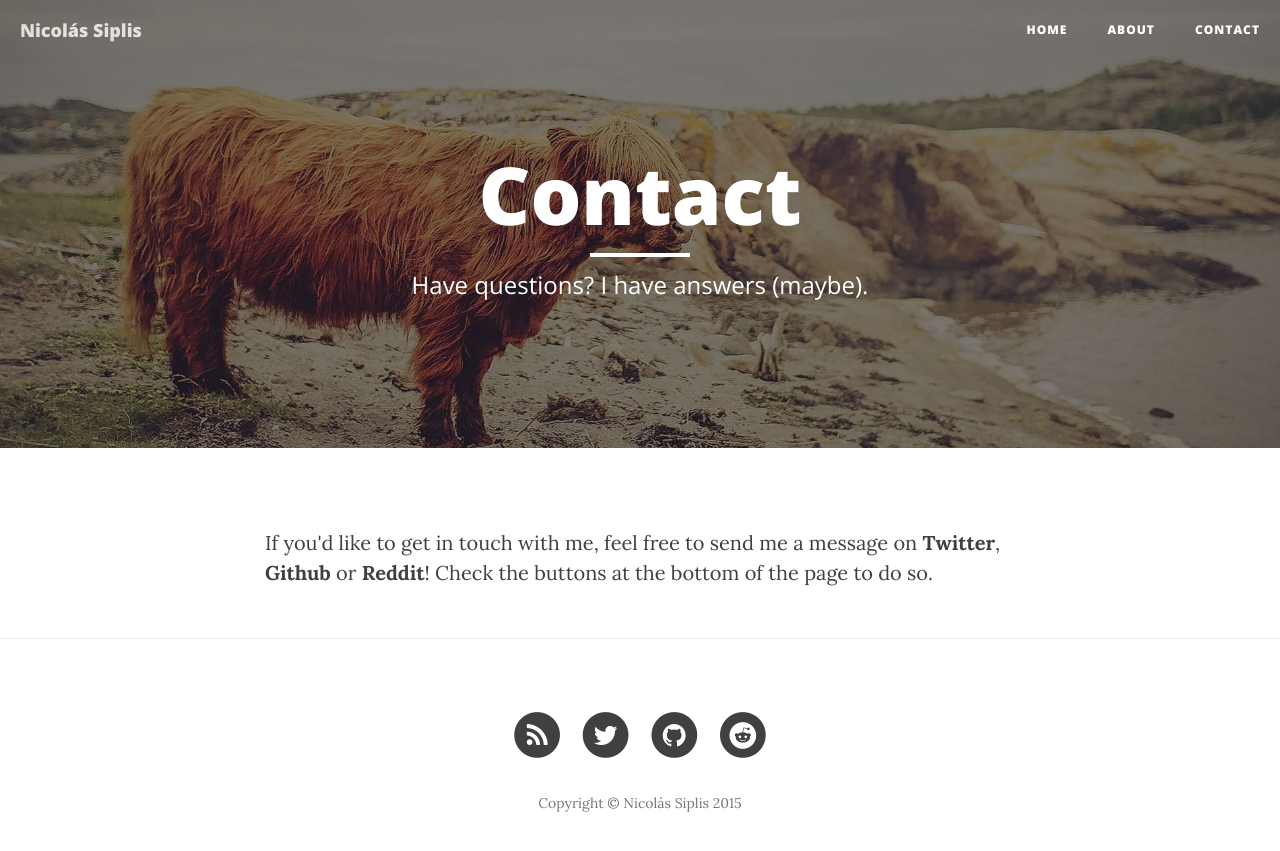
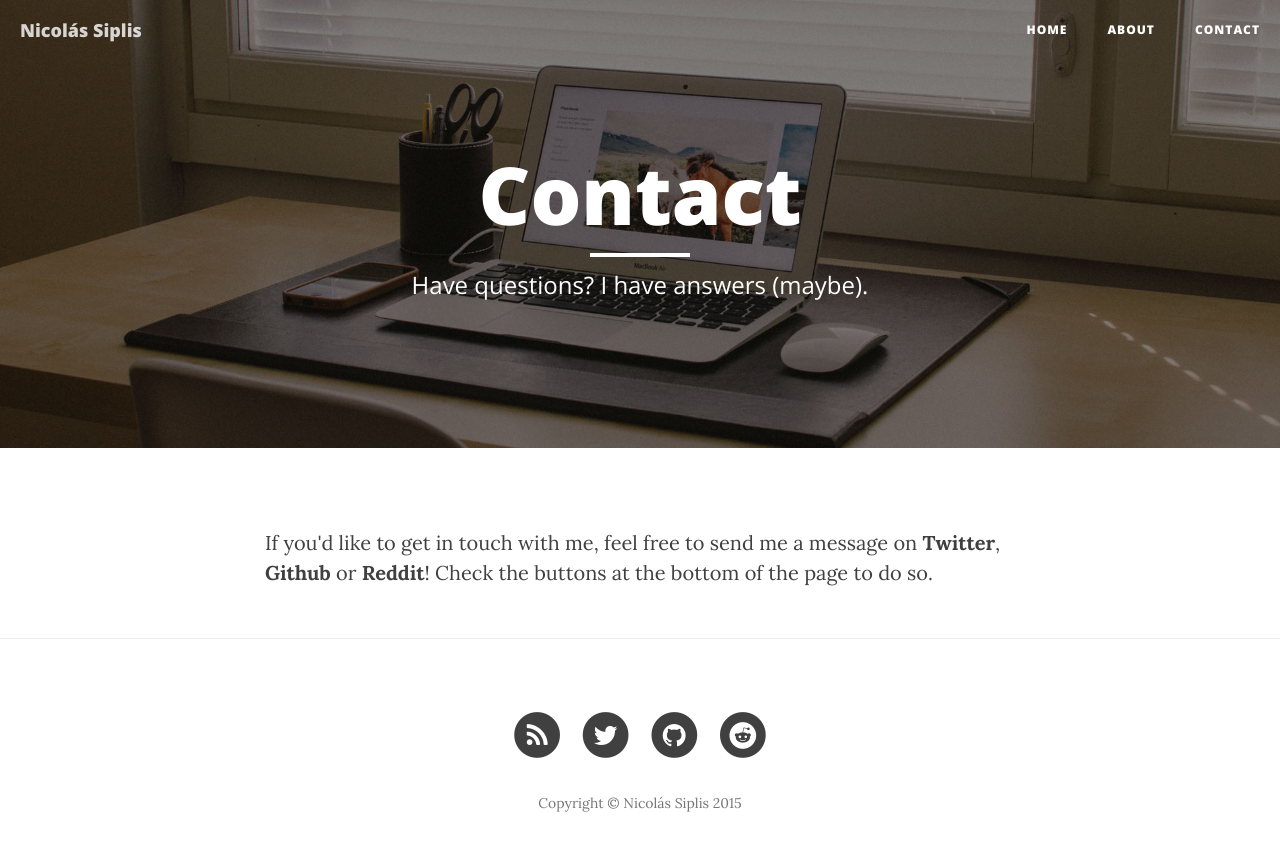
Before and after one commit to nicolas-siplis-zz/nicolas-siplis.github.io, a Jekyll site: the page built from contact.html, in a window 1280 px wide. Shown: the top 851 px of the page. Built offline with Jekyll 4.4.1, drawn with Linux system fonts in a browser that asks for light colours; nearby versions of some CDN libraries.

```diff
--- a/contact.html
+++ b/contact.html
@@ -2,7 +2,7 @@
 layout: page
 title: "Contact"
 description: "Have questions? I have answers (maybe)."
-header-img: "img/contact-bg.jpg"
+// header-img: "img/contact-bg.jpg"
 ---
 
 <p>If you'd like to get in touch with me, feel free to send me a message on <b>Twitter</b>, <b>Github</b> or <b>Reddit</b>! Check the buttons at the bottom of the page to do so.</p>
```
